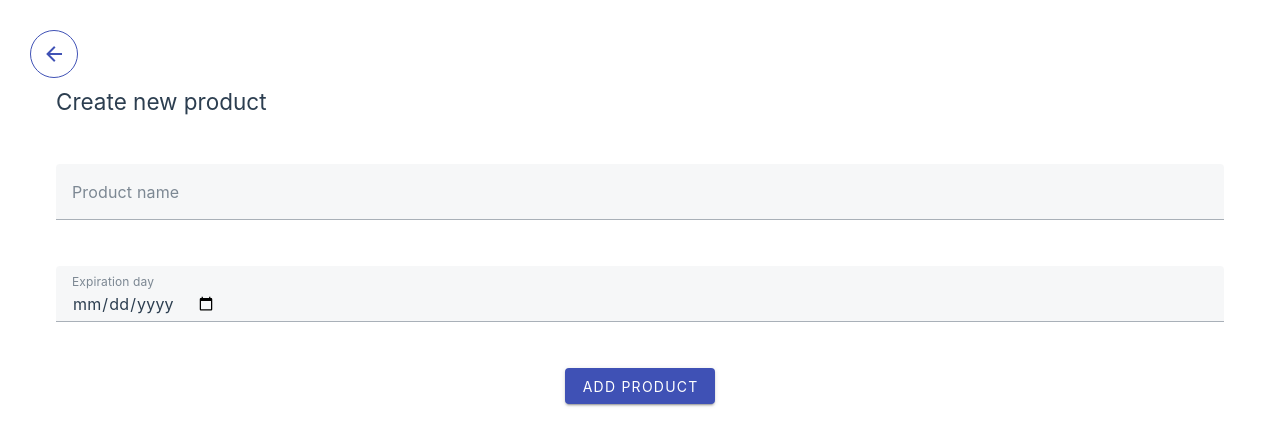
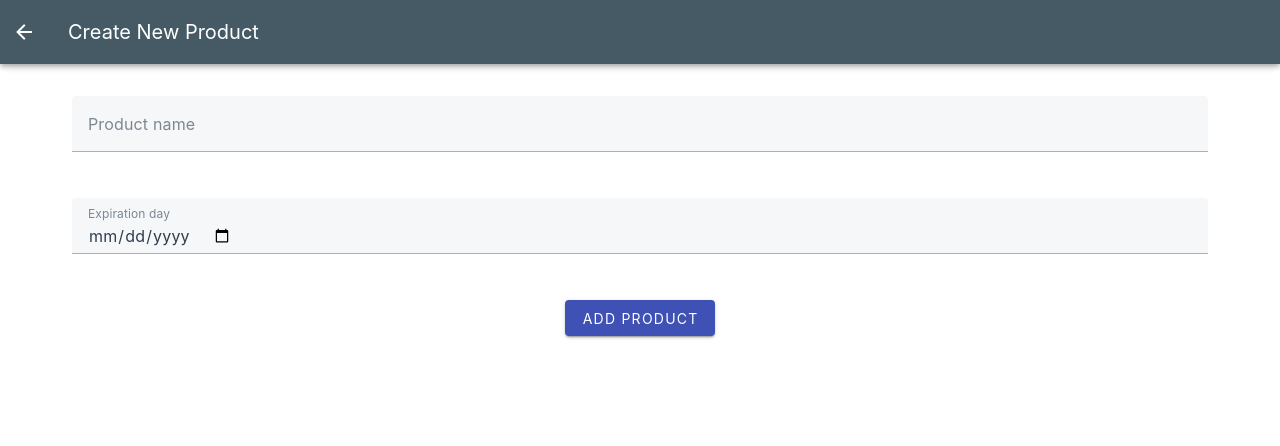
Before and after one commit to patriciohuang/home-stock-manager, a Vue app: page /home-stock/create in a window 1280 px wide. Shown: the top 446 px of the page. Built offline with nearby package versions, Linux system fonts and the light colour scheme.

Commit message:
refactor nav bar

```diff
--- a/src/views/AddItem.vue
+++ b/src/views/AddItem.vue
@@ -1,23 +1,17 @@
 <template>
-  <v-container>
-    <v-row>
-      <v-col cols="12">
-        <a @click="$router.go(-1)" class="go-back">
+  <v-layout>
+    <v-app-bar color="blue-grey-darken-2">
+      <RouterLink to="/shopping-list">
         <v-btn
-            icon="mdi-arrow-left"
-            color="indigo"
-            variant="outlined"
+          icon
+          class="hidden-xs-only"
         >
+          <v-icon color="white">mdi-arrow-left</v-icon>
         </v-btn>
-        </a>
-      </v-col>
-    </v-row>
-    <v-row>
-      <v-col cols="12" class="py-6">
-        <h2>Add Item</h2>
-      </v-col>
-    </v-row>
-  </v-container>
+      </RouterLink>
+      <v-app-bar-title>Add Item</v-app-bar-title>
+    </v-app-bar>
+    <v-container class="pt-12">
       <v-form v-model="valid" @submit.prevent="addItem(item)">
         <v-container>
           <v-row>
@@ -33,15 +27,20 @@
           </v-row>
           <div class="d-flex justify-center ma-6">
             <v-btn type="submit" color="indigo" >
-          Add Item
+              Add item
             </v-btn>
           </div>
+          <SuggestionList @add-item="addItem"/>
         </v-container>
       </v-form>
+    </v-container>
+  </v-layout>
 </template>
 <script>
 import addSuggestion from '@/utils/suggestion'
+import SuggestionList from '../components/SuggestionList.vue'
 export default {
+  components: { SuggestionList },
   data: ()=>({
     valid: false,
     item: '',
--- a/src/views/Create.vue
+++ b/src/views/Create.vue
@@ -1,24 +1,20 @@
 <template>
-  <v-container>
-      <v-row>
-        <v-col cols="12">
-          <a @click="$router.go(-1)" class="go-back">
-            <v-btn
-              icon="mdi-arrow-left"
-              color="indigo"
-              variant="outlined"
-            >
-            </v-btn>
-          </a>
-        </v-col>
-      </v-row>
-      <v-row>
-        <v-col cols="12" class="py-6">
-          <h2>Create new product</h2>
-        </v-col>
-      </v-row>
-  </v-container>
-  <AddProduct @addProduct="addProduct"/>
+  <v-layout>
+    <v-app-bar color="blue-grey-darken-2">
+      <RouterLink to="/home-stock">
+        <v-btn
+          icon
+          class="hidden-xs-only"
+        >
+          <v-icon color="white">mdi-arrow-left</v-icon>
+        </v-btn>
+      </RouterLink>
+      <v-app-bar-title>Create New Product</v-app-bar-title>
+    </v-app-bar>
+    <v-container class="pt-12">
+      <AddProduct @addProduct="addProduct"/>
+    </v-container>
+  </v-layout>
 </template>
 <script>
   import AddProduct from '../components/AddProduct.vue'
--- a/src/views/HomeStock.vue
+++ b/src/views/HomeStock.vue
@@ -4,26 +4,22 @@ import ProductList from '@/components/ProductList.vue';
 
 <template>
   <main>
-    <v-container>
-      <v-row>
-        <v-col cols="12">
-          <RouterLink to="/" class="go-back">
+    <v-layout>
+      <v-app-bar color="blue-grey-darken-2">
+        <RouterLink to="/">
           <v-btn
-              icon="mdi-arrow-left"
-              color="indigo"
-              variant="outlined"
+            icon
+            class="hidden-xs-only"
           >
+            <v-icon color="white">mdi-arrow-left</v-icon>
           </v-btn>
         </RouterLink>
-        </v-col>
-      </v-row>
+        <v-app-bar-title>Home Stock</v-app-bar-title>
+      </v-app-bar>
+      <v-container class="pt-12">
+        <ProductList />
         <v-row>
-        <v-col cols="12" class="py-6">
-          <h1>Home Stock</h1>
-        </v-col>
-      </v-row>
-    </v-container>
-    <ProductList />
+
           <RouterLink to="/home-stock/create" id="create-button">
             <v-btn
             icon="mdi-plus"
@@ -31,5 +27,8 @@ import ProductList from '@/components/ProductList.vue';
             >
             </v-btn>
           </RouterLink>
+        </v-row>
+      </v-container>
+    </v-layout>
   </main>
 </template>
```
Lines whose indentation alone changed are shown as unchanged.
